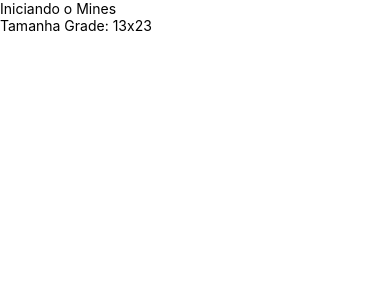
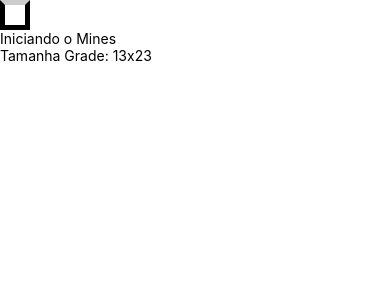
Before and after one commit to GabrielMerigo/mines, a React Native app: screen / in a window 390 px wide. Shown: the top 300 px of the page. Built offline with nearby package versions, Linux system fonts and the light colour scheme.

Commit message:
more accs

```diff
--- a/App.tsx
+++ b/App.tsx
@@ -1,3 +1,4 @@
+import Field from './src/components/Field';
 import React from 'react';
 import {
   SafeAreaView,
@@ -6,10 +7,12 @@ import {
 } from 'react-native';
 import { params } from './src/params';
 
+
 const App = () => {
 
   return (
     <SafeAreaView>
+     <Field />
      <Text>Iniciando o Mines</Text>
      <Text>Tamanha Grade: {params.getColumnsAmount()}x{params.getRowsAmount()}</Text>
     </SafeAreaView>
--- a/package.json
+++ b/package.json
@@ -26,6 +26,7 @@
     "@types/react-native": "^0.67.3",
     "@types/react-test-renderer": "^17.0.1",
     "@types/styled-components": "^5.1.25",
+    "@types/styled-components-react-native": "^5.1.3",
     "@typescript-eslint/eslint-plugin": "^5.17.0",
     "@typescript-eslint/parser": "^5.17.0",
     "babel-jest": "^26.6.3",
--- a/src/components/Field/index.tsx
+++ b/src/components/Field/index.tsx
@@ -1,8 +1,12 @@
 import React from 'react';
 import { View, StyleSheet } from 'react-native';
 import { params } from '../../params';
+import * as S from './styles';
 
 export default function Field(){
-  // const styledField = [styles.field];
-  // if(styledField.length === 1) styledField.push(styles.regular)
+  console.warn(params);
+
+  return(
+    <S.Field></S.Field>
+  )
 }
--- a/src/components/Field/styles.ts
+++ b/src/components/Field/styles.ts
@@ -1 +1,21 @@
-import styled from 'styled-components';
+import styled, { css } from 'styled-components/native';
+import { params } from '../../params';
+
+const wrappersModifers = {
+  regular: () => css`
+    background-color: '#999';
+    border-left-color: '#CCC';
+    border-top-color: #CCC;
+    border-right-color: '#333';
+    border-bottom-color: '#333';
+  `
+}
+
+export const Field = styled.View`
+  ${() => css`
+    height: ${params.blockSize};
+    width: ${params.blockSize};
+    border-width: ${params.borderSize};
+    ${wrappersModifers.regular()}
+  `}
+`
--- a/tsconfig.json
+++ b/tsconfig.json
@@ -27,7 +27,7 @@
     "module": "commonjs",                                /* Specify what module code is generated. */
     // "rootDir": "./",                                  /* Specify the root folder within your source files. */
     "moduleResolution": "node",                          /* Specify how TypeScript looks up a file from a given module specifier. */
-    // "baseUrl": "./",                                  /* Specify the base directory to resolve non-relative module names. */
+    // "baseUrl": "src",                                    /* Specify the base directory to resolve non-relative module names. */
     // "paths": {},                                      /* Specify a set of entries that re-map imports to additional lookup locations. */
     // "rootDirs": [],                                   /* Allow multiple folders to be treated as one when resolving modules. */
     // "typeRoots": [],                                  /* Specify multiple folders that act like `./node_modules/@types`. */
```
Also changed, not shown: 1 other file (tests, documents, lock files or other folders).
